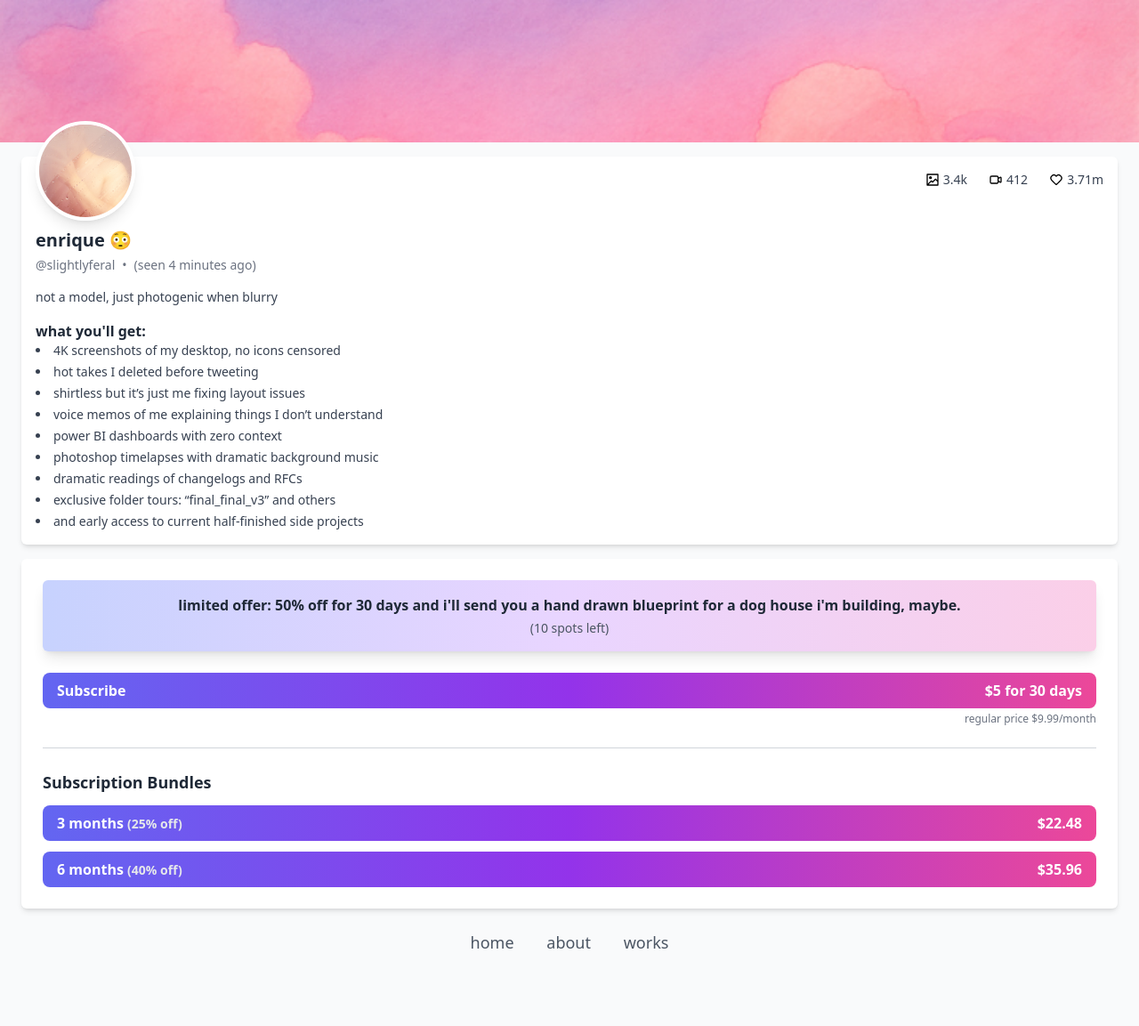
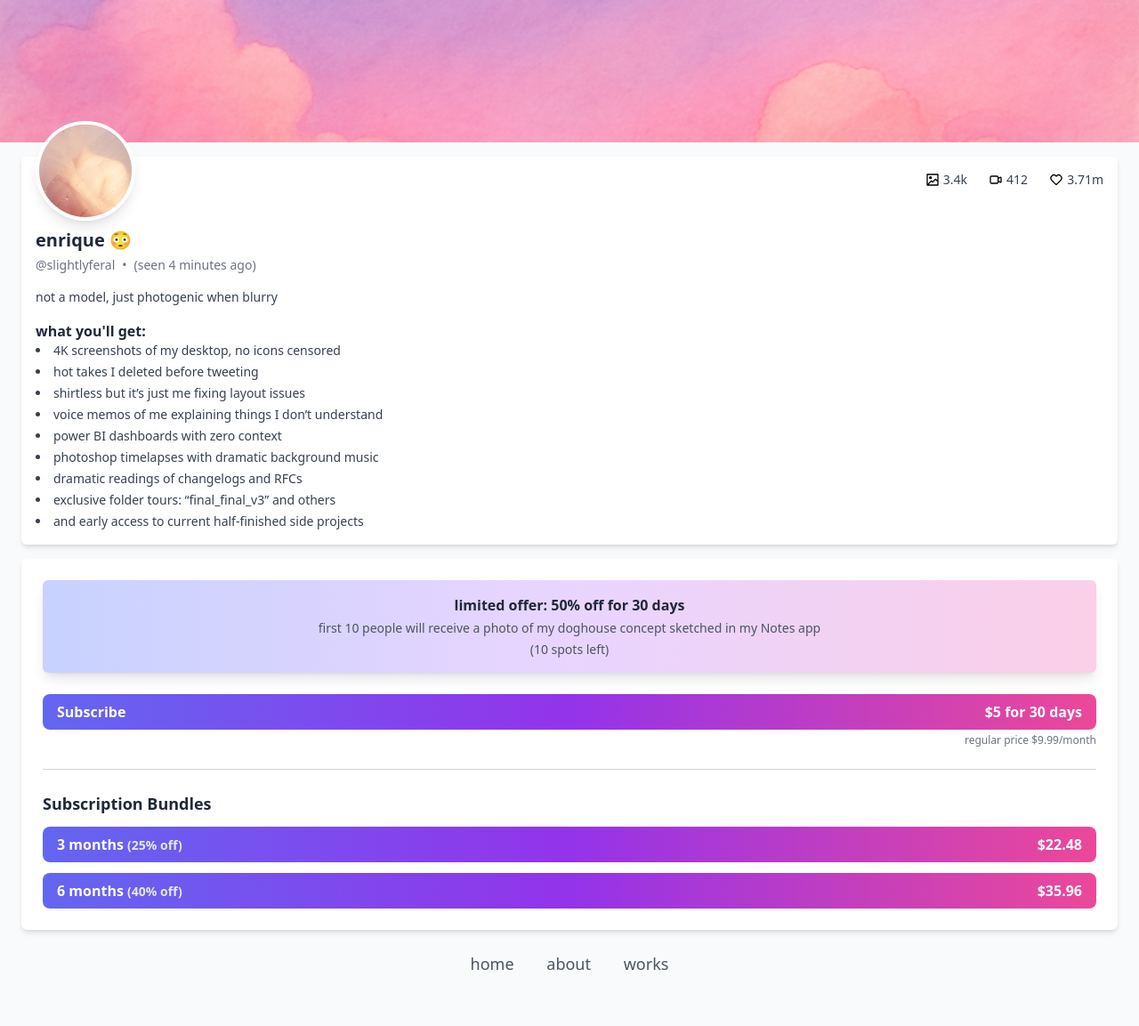
Before and after one commit to enriquebarragan/enriquebarragan.github.io, a Jekyll site: the page built from rips/not-onlyfans/index.md, in a window 1280 px wide. Shown: the whole page at 89% size. Built offline with Jekyll 4.4.1, drawn with Linux system fonts in a browser that asks for light colours; nearby versions of some CDN libraries; before the commit the page ends 1129 px from its top, so only the background shows below that.

Commit message:
Update index.md

```diff
--- a/rips/not-onlyfans/index.md
+++ b/rips/not-onlyfans/index.md
@@ -64,7 +64,8 @@ permalink: /rips/not-onlyfans/
 
       <!-- Limited Offer Box -->
    <div class="bg-gradient-to-r from-indigo-200 via-purple-200 to-pink-200 p-4 rounded-md space-y-1 shadow-lg">
-        <h3 class="font-semibold text-gray-800 sm:text-center">limited offer: 50% off for 30 days and i'll send you a hand drawn blueprint for a dog house i'm building, maybe.</h3>
+        <h3 class="font-semibold text-gray-800 sm:text-center">limited offer: 50% off for 30 days</h3>
+       <p class="text-sm text-gray-600 text-center">first 10 people will receive a photo of my doghouse concept sketched in my Notes app</p>
         <p class="text-sm text-gray-600 text-center">(10 spots left)</p>
       </div>
       <!-- Basic Subscription -->
```
